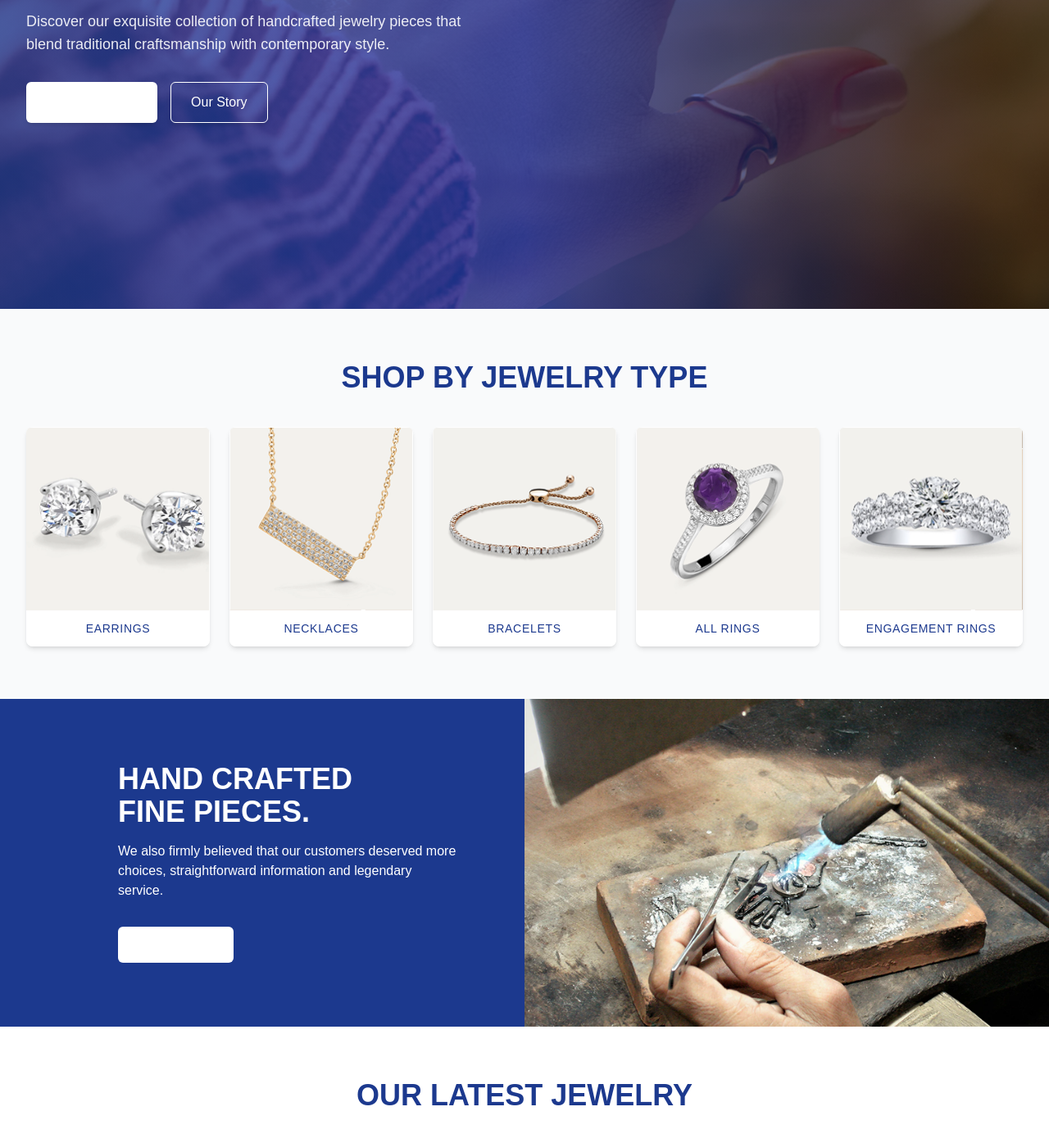
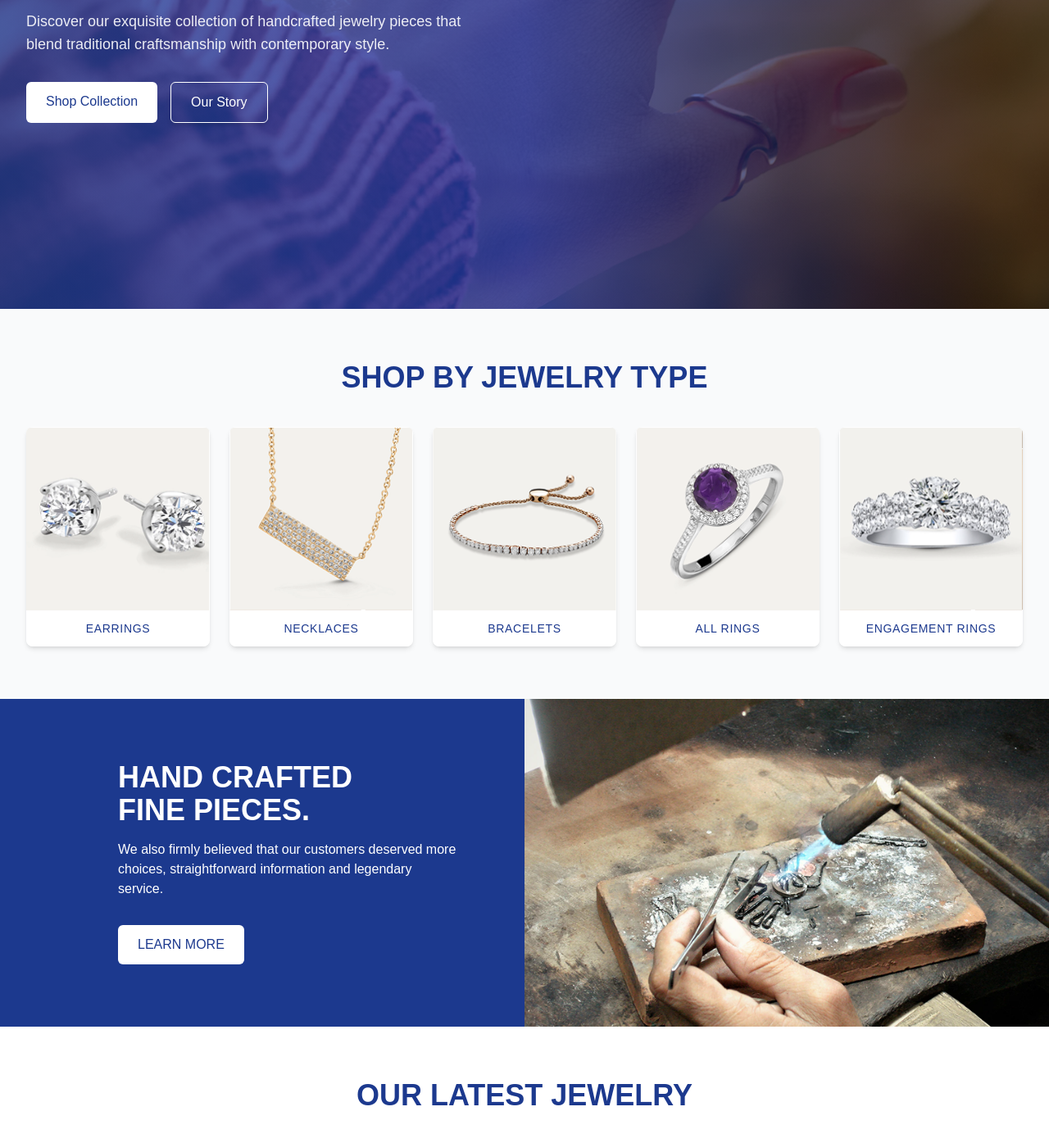
Before and after one commit to novalfaiq/jewelry-shop, a Next.js app: page / in a window 1280 px wide. Shown: the part 423-1818 px from the top of the page at 82% size. Built offline with nearby package versions, Linux system fonts and the light colour scheme.

Commit message:
fix: some content

```diff
--- a/components/atoms/Button.tsx
+++ b/components/atoms/Button.tsx
@@ -4,7 +4,7 @@ import Link from 'next/link';
 type ButtonProps = {
   children: React.ReactNode;
   href?: string;
-  variant?: 'primary' | 'secondary';
+  variant?: 'primary' | 'secondary' | 'light';
   className?: string;
   onClick?: () => void;
 };
@@ -20,7 +20,8 @@ const Button = ({
 
   const variantStyles = {
     primary: 'bg-blue-600 text-white hover:bg-blue-700',
-    secondary: 'border border-gray-300 hover:bg-gray-100'
+    secondary: 'border border-gray-300 hover:bg-gray-100',
+    light: 'bg-white text-blue-900 hover:bg-gray-100',
   };
 
   const buttonClasses = `${baseStyles} ${variantStyles[variant]} ${className}`;
--- a/components/molecules/HeroContent.tsx
+++ b/components/molecules/HeroContent.tsx
@@ -16,7 +16,7 @@ const HeroContent = ({ className = '' }: HeroContentProps) => {
         Discover our exquisite collection of handcrafted jewelry pieces that blend traditional craftsmanship with contemporary style.
       </p>
       <div className="flex flex-col sm:flex-row gap-4">
-        <Button href="/shop" variant="primary" className="bg-white text-blue-600 hover:bg-gray-100 shadow-md">
+        <Button href="/shop" variant="light">
           Shop Collection
         </Button>
         <Button href="/about" variant="secondary" className="text-white border-white hover:bg-white/10 shadow-md">
--- a/components/organisms/Craftsmanship.tsx
+++ b/components/organisms/Craftsmanship.tsx
@@ -16,7 +16,7 @@ const Craftsmanship = () => {
               information and legendary service.
             </p>
             <div>
-              <Button href="/craftsmanship" variant="primary" className="bg-white text-blue-900 hover:bg-gray-100 uppercase text-sm">
+              <Button href="/craftsmanship" variant="light">
                 LEARN MORE
               </Button>
             </div>
--- a/components/organisms/Newsletter.tsx
+++ b/components/organisms/Newsletter.tsx
@@ -8,11 +8,11 @@ const Newsletter = () => {
   return (
     <section className="py-16 bg-blue-100 relative overflow-hidden">
       <Container>
-        <div className="flex flex-col md:flex-row items-center justify-between gap-8">
+        <div className="flex flex-col md:flex-row items-center justify-between gap-8 bg-white">
           {/* Left side - Blue Ring Image */}
           <div className="w-full md:w-1/2 flex justify-center">
             <Image
-              src="/blue-ring.svg"
+              src="/blue-ring.png"
               alt="Blue diamond ring"
               width={400}
               height={400}
```
Also changed, not shown: public/blue-ring.png (added).
